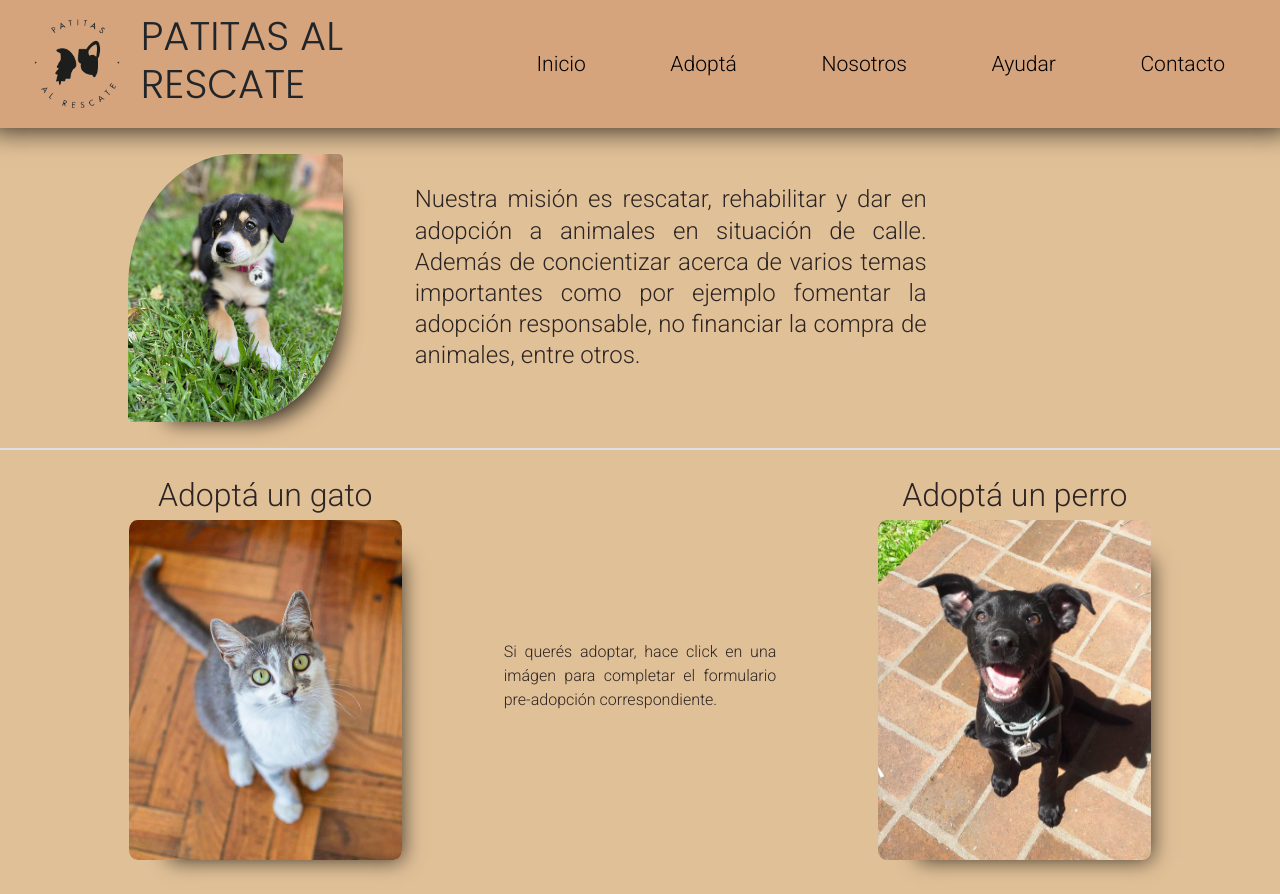
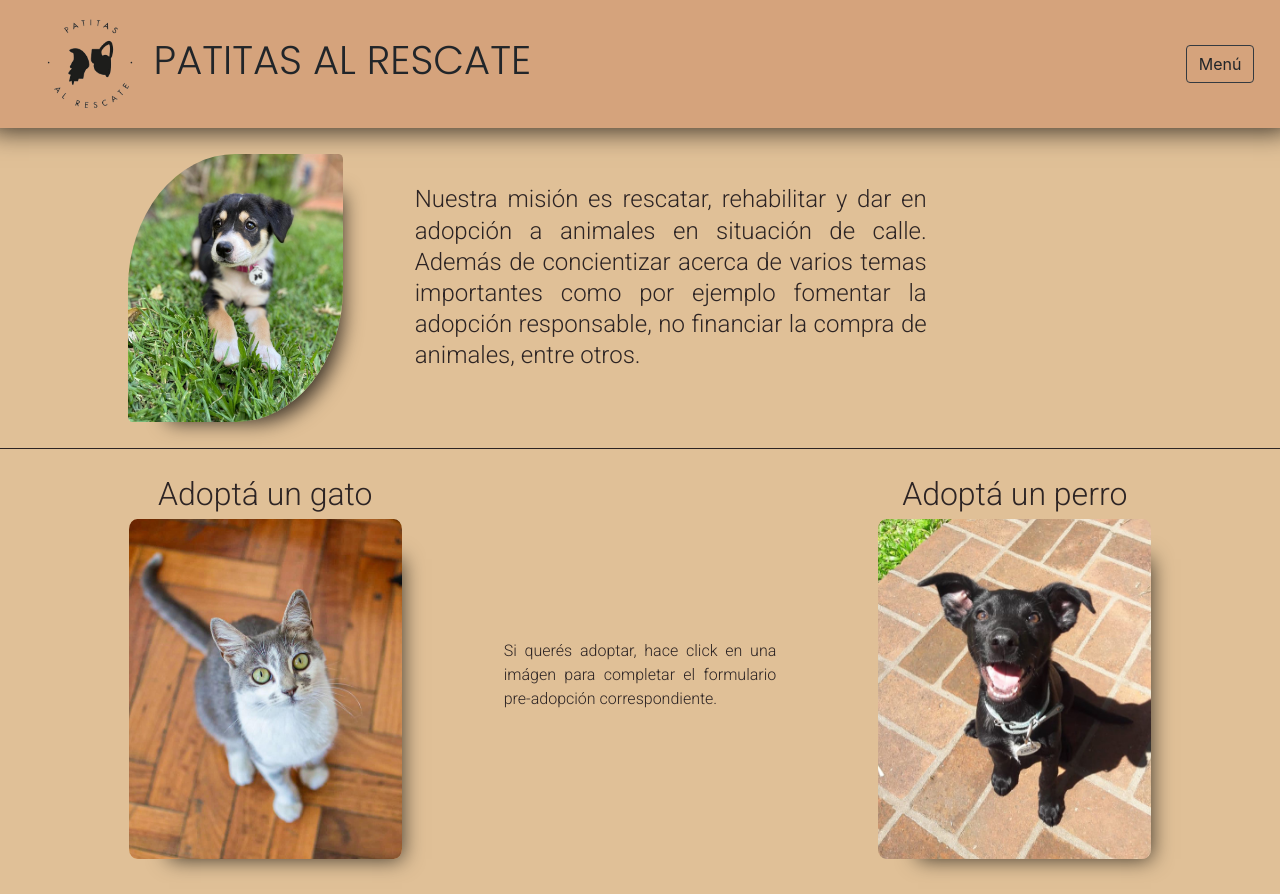
Before and after one commit to JuanGesto/patitas-al-rescate, a plain HTML site: page index.html in a window 1280 px wide. Shown: the top 894 px of the page. Drawn offline with nearby package versions, Linux system fonts and the light colour scheme.

Commit message:
Agrego dropdown menu

```diff
--- a/index.html
+++ b/index.html
@@ -22,22 +22,24 @@
             <img src="images/logo.png" alt="logo">
             <h1>PATITAS AL RESCATE</h1>
         </div>
-        <nav id="menu">
-            <ul>
+        <nav id="menu" class="dropdown">
+            <a class="btn btn-outline-dark" type="button" id="dropdownMenuButton" data-toggle="dropdown" aria-haspopup="true" aria-expanded="false" >
+                Menú</a>
+            <ul  id="navbar" class="dropdown-menu dropdown-menu-right" aria-labelledby="dropdownMenuButton">
                 <li>
-                    <a href="#head">Inicio</a>
+                    <a href="#head" class="dropdown-item">Inicio</a>
                 </li>
                 <li>
-                    <a href="#adopta">Adoptá</a>
+                    <a href="#adopta" class="dropdown-item">Adoptá</a>
                 </li>
                 <li>
-                    <a href="#nosotros">Nosotros</a>
+                    <a href="#nosotros" class="dropdown-item">Nosotros</a>
                 </li>
                 <li>
-                    <a href="#ayudar">Ayudar</a>
+                    <a href="#ayudar" class="dropdown-item">Ayudar</a>
                 </li>
                 <li>
-                    <a href="#footer">Contacto</a>
+                    <a href="#footer" class="dropdown-item">Contacto</a>
                 </li>
             </ul>
         </nav>
@@ -60,7 +62,7 @@
         </p>
     </section>
 
-    <div class="border"></div>
+    <div class="borde"></div>
 
     <!-- Section Adopta -->
 
@@ -96,7 +98,7 @@
 
     </section>
 
-    <div class="border"></div>
+    <div class="borde"></div>
 
     <!-- Section Nosotros -->
 
@@ -134,7 +136,7 @@
 
     </section>
 
-    <div class="border"></div>
+    <div class="borde"></div>
 
     <!-- Section Ayudar -->
 
--- a/style.css
+++ b/style.css
@@ -22,10 +22,11 @@ header {
     background-color: #b85c3849;
     display: flex;
     margin: 0;
-    padding: 0 1% 0 1%;
+    padding: 0 2% 0 2%;
     justify-content: space-between;
     align-items: center;
     max-height: 11em;
+    flex-wrap: wrap;
     box-shadow: 0px -7px 25px 10px rgba(0, 0, 0, 0.75);
     -webkit-box-shadow: 0px -7px 25px 10px rgba(0, 0, 0, 0.75);
     -moz-box-shadow: 0px -7px 25px 10px rgba(0, 0, 0, 0.75);
@@ -46,37 +47,27 @@ header {
 }
 
 #menu {
-    margin: 0 0 0 0;
+    margin: 0;
+    padding-left: 4%;
 }
 
-header ul {
-    display: flex;
-    margin: 0;
-    padding: 0;
-    flex-direction: row;
-    justify-content: start;
-    list-style: none;
+.navbar{
     font-family: 'Roboto', sans-serif;
     font-size: 1.1rem;
     font-weight: 300;
 }
 
 header li {
-    margin: 0 2em;
-    font-size: 120%;
+    font-size: 100%;
+    text-align: end;
 }
 
-header li:hover {
-    transform: scale(1.06);
-    transition: all 0.3s;
-}
-
-a {
+a, a:hover {
     text-decoration: none;
     color: #000000;
 }
 
-.border {
+.borde {
     border-bottom: 1px solid #2D2424;
 }
 
```
